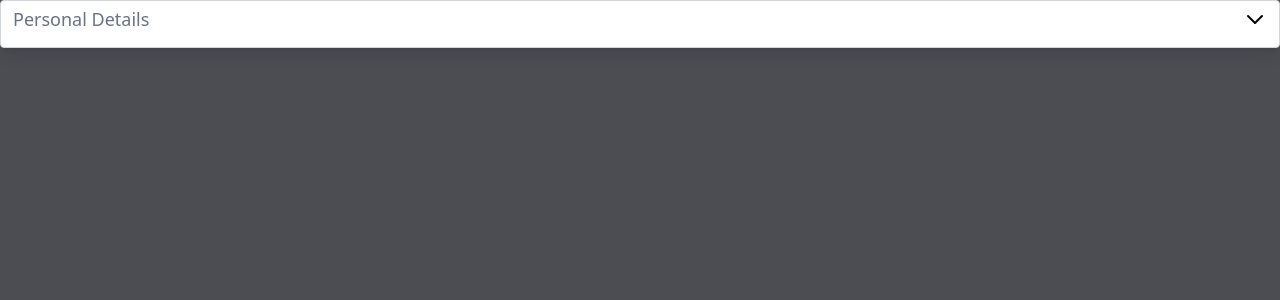
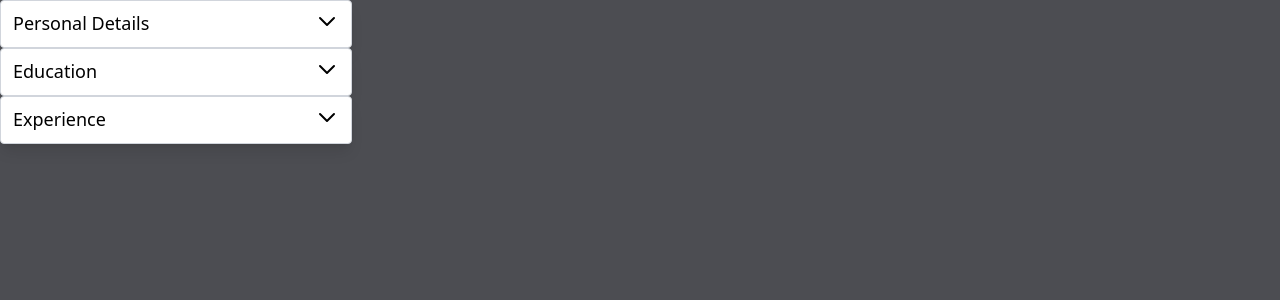
Before and after one commit to Khaspper/odin-CV, a React (Vite) app: page / in a window 1280 px wide. Shown: the top 300 px of the page. Built offline with nearby package versions, Linux system fonts and the light colour scheme.

Commit message:
chore: Personal Detail menu is done

```diff
--- a/src/components/DropDown.tsx
+++ /dev/null
@@ -1,60 +0,0 @@
-import { useState } from "react";
-
-interface DropDownProps {
-  title: string;
-}
-
-export default function DropDownMenu({ title }: DropDownProps) {
-  const [showDropDown, setShowDropDown] = useState<boolean>(false);
-
-  function handleChange() {
-    console.log(`${!showDropDown}`);
-    setShowDropDown(!showDropDown);
-  }
-
-  // function handleAnimation() {}
-
-  return (
-    <>
-      <section
-        className={`flex flex-col shadow-lg hover:cursor-pointer border border-gray-300 bg-white text-gray-500 text-lg px-3 py-1 rounded transition-all duration-200 overflow-hidden ${
-          showDropDown ? "h-32" : "h-12"
-        }`}
-        onClick={handleChange}
-      >
-        <div className="flex justify-between items-center">
-          <h2 className="hover:cursor-text">{title}</h2>
-          <svg
-            className={`w-6 h-6 text-black transition-transform duration-300 ease-in-out ${
-              showDropDown ? "rotate-180" : "rotate-0"
-            }`}
-            aria-hidden="true"
-            xmlns="http://www.w3.org/2000/svg"
-            width="24"
-            height="24"
-            fill="none"
-            viewBox="0 0 24 24"
-          >
-            <path
-              stroke="currentColor"
-              strokeLinecap="round"
-              strokeLinejoin="round"
-              strokeWidth="2"
-              d="m19 9-7 7-7-7"
-            />
-          </svg>
-        </div>
-        <div
-          className={`rounded-lg p-3 mt-2 shadow-md transition-all duration-200 ${
-            showDropDown
-              ? "opacity-100 scale-y-100"
-              : "opacity-0 scale-y-0 pointer-events-none"
-          } origin-top`}
-          style={{ transitionProperty: "opacity, transform" }}
-        >
-          <p>Yo what's up gang!!!</p>
-        </div>
-      </section>
-    </>
-  );
-}
--- /dev/null
+++ b/src/components/Form.tsx
@@ -0,0 +1,83 @@
+import { useState } from "react";
+
+interface FormProps {
+  inputs: string[];
+  goBack: () => void;
+}
+
+export default function Form({ inputs, goBack }: FormProps) {
+  const [deleteForm, setDeleteForm] = useState<boolean>(false);
+
+  function handleDelete() {
+    setDeleteForm(!deleteForm);
+    goBack();
+  }
+
+  return (
+    <>
+      <div className="container">
+        {inputs.map((label, index) => {
+          if (label !== "Date") {
+            return (
+              <div
+                key={label}
+                className={`field flex flex-col ${
+                  index === 0 ? "mt-0" : "mt-3"
+                }`}
+              >
+                <label htmlFor={label}>{label}</label>
+                <input
+                  id={label}
+                  name={label}
+                  type="text"
+                  className="rounded-full py-3 px-4 bg-gray-200 text-black text-sm mt-1 container"
+                />
+              </div>
+            );
+          }
+          return (
+            <div
+              key="Start Date"
+              className={`field flex flex-col ${
+                index === 0 ? "mt-0" : "mt-3"
+              } flex flex-row container`}
+            >
+              <div>
+                <label htmlFor="Start Date">Start Date</label>
+                <input
+                  id="Start Date"
+                  name="Start Date"
+                  type="date"
+                  className="rounded-full py-3 px-2 bg-gray-200 text-black text-sm mt-1"
+                />
+              </div>
+              <div>
+                <label htmlFor="End Date">End Date</label>
+                <input
+                  id="End Date"
+                  name="End Date"
+                  type="date"
+                  className="rounded-full py-3 px-2 bg-gray-200 text-black text-sm mt-1"
+                />
+              </div>
+            </div>
+          );
+        })}
+        <div className="flex justify-between mt-5">
+          <button
+            className="p-2 border-2 rounded-full px-7 text-red-500"
+            onClick={handleDelete}
+          >
+            Delete
+          </button>
+          <button
+            className="p-2 border-2 rounded-full px-7 text-blue-500"
+            onClick={goBack}
+          >
+            Save
+          </button>
+        </div>
+      </div>
+    </>
+  );
+}
--- a/src/components/ResumeInputs.tsx
+++ b/src/components/ResumeInputs.tsx
@@ -1,9 +1,11 @@
-import DropDownMenu from "./DropDown";
+import DropDownMenu from "./dropDown/DropDownMenu";
 
 export default function ResumeInputs() {
   return (
     <>
       <DropDownMenu title="Personal Details" />
+      <DropDownMenu title="Education" />
+      <DropDownMenu title="Experience" />
     </>
   );
 }
--- /dev/null
+++ b/src/components/dropDown/DropDownEducation.tsx
@@ -0,0 +1,33 @@
+// function formType(type: string) {
+//   if (type === "Personal") {
+//     return (
+//       <Form
+//         inputs={["Full Name", "Email", "Phone Number", "Address"]}
+//         goBack={handleShowInfo}
+//       />
+//     );
+//   } else if (type === "Education") {
+//     return (
+//       <Form
+//         inputs={["School", "Degree", "Date", "Location"]}
+//         goBack={handleShowInfo}
+//       />
+//     );
+//   }
+//   return (
+//     <Form
+//       inputs={[
+//         "Company Name",
+//         "Position Title",
+//         "Date",
+//         "Location",
+//         "Description",
+//       ]}
+//       goBack={handleShowInfo}
+//     />
+//   );
+// }
+
+export default function DropDownEducation() {
+  return <></>;
+}
--- /dev/null
+++ b/src/components/dropDown/DropDownMenu.tsx
@@ -0,0 +1,80 @@
+import { useState } from "react";
+import DropDownPersonal from "./DropDownPersonal";
+import DropDownEducation from "./DropDownEducation";
+// import DropDownMenuItems from "./DropDownMenuItems";
+
+interface DropDownProps {
+  title: string;
+}
+
+export default function DropDownMenu({ title }: DropDownProps) {
+  const [showDropDown, setShowDropDown] = useState<boolean>(false);
+  // const [showAddInformation, setShowAddInformation] = useState<boolean>(false);
+
+  function handleDropDown() {
+    console.log(`${!showDropDown}`);
+    setShowDropDown(!showDropDown);
+  }
+
+  // function handleShowInfo() {
+  //   setShowAddInformation(!showAddInformation);
+  // }
+
+  return (
+    <>
+      <section
+        className={`flex flex-col shadow-lg border border-gray-300 bg-white text-black-500 text-lg px-3 py-1 rounded transition-all ease-in-out duration-300 overflow-hidden max-w-[22rem] ${
+          showDropDown ? "max-h-[2000px]" : "max-h-12"
+        }`}
+      >
+        <div
+          className="flex justify-between items-center hover:cursor-pointer"
+          onClick={handleDropDown}
+        >
+          <h2 className="hover:cursor-text pt-1">{title}</h2>
+          <svg
+            className={`w-6 h-6 text-black transition-transform duration-300 ease-in-out ${
+              showDropDown ? "rotate-180" : "rotate-0"
+            } hover:cursor-pointer`}
+            aria-hidden="true"
+            xmlns="http://www.w3.org/2000/svg"
+            width="24"
+            height="24"
+            fill="none"
+            viewBox="0 0 24 24"
+          >
+            <path
+              stroke="currentColor"
+              strokeLinecap="round"
+              strokeLinejoin="round"
+              strokeWidth="2"
+              d="m19 9-7 7-7-7"
+            />
+          </svg>
+        </div>
+        <div
+          className={`p-3 mt-2 ${
+            showDropDown ? "opacity-100 scale-y-100" : ""
+          } origin-top flex flex-cols justify-center`}
+        >
+          {title === "Personal Details" ? (
+            <DropDownPersonal />
+          ) : (
+            <DropDownEducation />
+          )}
+          {/* {!showAddInformation ? (
+            <button
+              className="rounded-full border-4 p-2 cursor-pointer px-4 self-center pt-2"
+              type="button"
+              onClick={handleShowInfo}
+            >
+              &#43; {title}
+            </button>
+          ) : (
+            <DropDownMenuItems />
+          )} */}
+        </div>
+      </section>
+    </>
+  );
+}
--- /dev/null
+++ b/src/components/dropDown/DropDownPersonal.tsx
@@ -0,0 +1,44 @@
+export default function DropDownPersonal() {
+  return (
+    <>
+      <div className="flex flex-col container">
+        <div className={`field flex flex-col mt-0 `}>
+          <label htmlFor="fullName">Full Name</label>
+          <input
+            id="fullName"
+            name="fullName"
+            type="text"
+            className="rounded-full py-3 px-4 bg-gray-200 text-black text-sm mt-1 "
+          />
+        </div>
+        <div className={`field flex flex-col mt-3`}>
+          <label htmlFor="email">Email</label>
+          <input
+            id="email"
+            name="email"
+            type="text"
+            className="rounded-full py-3 px-4 bg-gray-200 text-black text-sm mt-1 "
+          />
+        </div>
+        <div className={`field flex flex-col mt-3`}>
+          <label htmlFor="phoneNumber">Phone Number</label>
+          <input
+            id="phoneNumber"
+            name="phoneNumber"
+            type="text"
+            className="rounded-full py-3 px-4 bg-gray-200 text-black text-sm mt-1 "
+          />
+        </div>
+        <div className={`field flex flex-col mt-3`}>
+          <label htmlFor="address">Address</label>
+          <input
+            id="address"
+            name="address"
+            type="text"
+            className="rounded-full py-3 px-4 bg-gray-200 text-black text-sm mt-1 "
+          />
+        </div>
+      </div>
+    </>
+  );
+}
```
